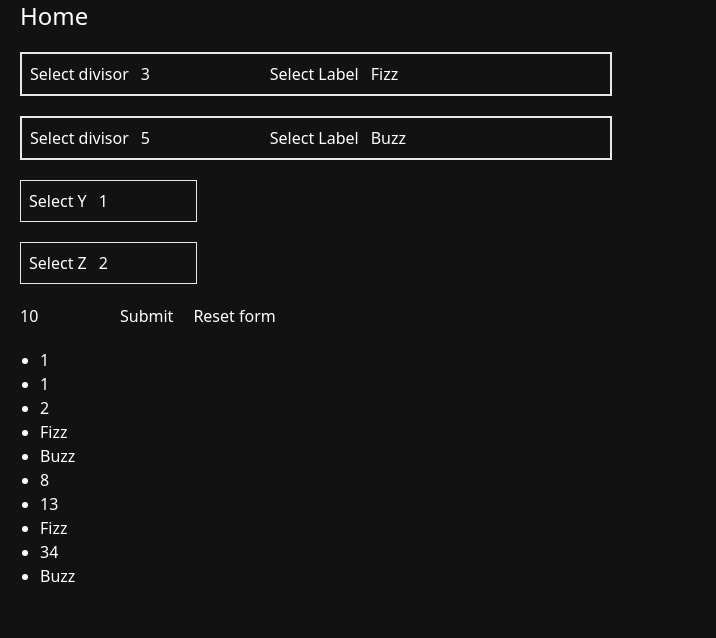
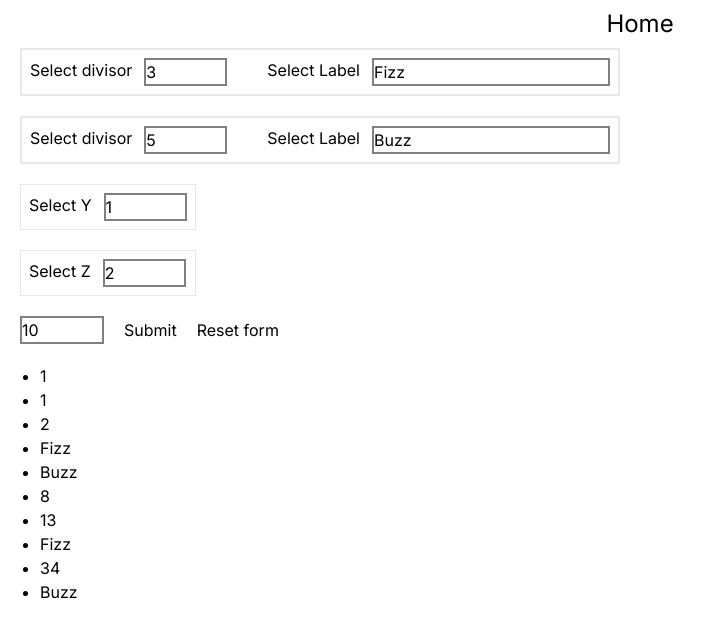
Before and after one commit to TyTerror/fizzbuzz, a Next.js app: page /combined in a window 1280 px wide. Shown: the top 638 px of the page, without its empty margins (0-716 px from the left). Built offline with nearby package versions, Linux system fonts and the light colour scheme.

Commit message:
Style changes

```diff
--- a/src/app/combined/page.tsx
+++ b/src/app/combined/page.tsx
@@ -28,7 +28,7 @@ export default function Combined() {
     const {y, z} = fibonacciParameters;
     const numbers = fibonacci(range, y, z).map(x => fizzBuzz(Number(x), divisors));
     return (
-        <main className="p-5">
+        <main className="px-5">
             <form onSubmit={onSubmit} className="flex flex-col gap-5">
                 <FizzBuzzControls/>
                 <FibonacciControls/>
--- a/src/app/fibonacci/page.tsx
+++ b/src/app/fibonacci/page.tsx
@@ -24,8 +24,8 @@ export default function Fibonacci() {
     const {range, y, z} = fibonacciParams;
     const numbers = fibonacci(range, y, z).map(x => x.toString());
     return (
-        <main className="p-5">
-            <form className="flex flex-col gap-10" onSubmit={onSubmit}>
+        <main className="px-5">
+            <form className="flex flex-col gap-5" onSubmit={onSubmit}>
                 <FibonacciControls/>
                 <SubmitForm/>
 
--- a/src/app/fizzbuzz/page.tsx
+++ b/src/app/fizzbuzz/page.tsx
@@ -21,7 +21,7 @@ export default function FizzBuzz() {
 
     const numbers = fizzBuzzUpTo(range, divisors);
     return (
-        <main className="p-5">
+        <main className="px-5">
             <form className="flex flex-col gap-5" onSubmit={onSubmit}>
                 <FizzBuzzControls/>
                 <SubmitForm/>
--- a/src/app/globals.css
+++ b/src/app/globals.css
@@ -2,36 +2,25 @@
 @tailwind components;
 @tailwind utilities;
 
-:root {
-    --max-width: 1100px;
-    --border-radius: 12px;
-
-    --foreground-rgb: 255, 255, 255;
-    --background-start-rgb: 0, 0, 0;
-    --background-end-rgb: 0, 0, 0;
-
-    --card-rgb: 100, 100, 100;
-    --card-border-rgb: 200, 200, 200;
-}
-
 * {
-    box-sizing: border-box;
-    padding: 0;
-    margin: 0;
-}
-
-input:invalid {
-    border: 2px dashed red;
+    box-sizing: content-box;
 }
 
 html,
 body {
     max-width: 100vw;
     overflow-x: hidden;
-    color-scheme: dark;
 }
 
 a {
     color: inherit;
     text-decoration: none;
 }
+
+input {
+    border: 2px solid grey;
+}
+
+input:invalid {
+    border: 2px dashed red;
+}
--- a/src/app/layout.tsx
+++ b/src/app/layout.tsx
@@ -1,13 +1,18 @@
 import './globals.css';
+import {Inter} from "next/font/google";
 import Link from "next/link";
 import React from "react";
 
+const inter = Inter({subsets: ['latin']});
+
 export default function RootLayout({children}: { children: React.ReactNode }) {
     return (
-        <html lang="en">
+        <html lang="en" className={inter.className}>
         <body>
-        <Link className="text-2xl p-5" href="/">Home</Link>
-        {children}
+            <div className="flex justify-center p-2">
+                <Link className="text-2xl" href="/">Home</Link>
+            </div>
+            {children}
         </body>
         </html>
     );
--- a/src/app/page.tsx
+++ b/src/app/page.tsx
@@ -1,12 +1,9 @@
-import {Inter} from 'next/font/google';
 import Link from 'next/link';
-
-const inter = Inter({subsets: ['latin']});
 
 export default function Home() {
     return (
-        <main>
-            <div>
+        <main className="flex justify-center">
+            <div className="flex flex-col gap-2 basis-5 w-fit">
                 <Card title="FizzBuzz" description="Run Fizz Buzz program" href="/fizzbuzz"/>
                 <Card title="Fibonacci" description="Run Fibonacci program" href="/fibonacci"/>
                 <Card title="Combined" description="Run both FizzBuzz and Fibonacci" href="/combined"/>
@@ -17,10 +14,8 @@ export default function Home() {
 
 function Card(props: { title: string, description: string, href: string }) {
     return (
-        <Link href={props.href}>
-            <h2 className={inter.className}>
-                {props.title} <span>-&gt;</span>
-            </h2>
+        <Link href={props.href} className="border border-black p-2 text-center">
+            {props.title}
         </Link>
     );
 }
--- a/src/ui/FibonacciControls.tsx
+++ b/src/ui/FibonacciControls.tsx
@@ -1,5 +1,3 @@
-"use client";
-
 import {FormEvent} from "react";
 
 export function FibonacciControls() {
--- a/src/ui/FizzBuzzControls.tsx
+++ b/src/ui/FizzBuzzControls.tsx
@@ -1,7 +1,7 @@
 "use client";
 
 import {FormEvent} from "react";
-import {Divisor} from "@/fizzbuzz";
+import {Divisor} from "@/utils/fizzbuzz";
 
 export const defaultDivisors: [Divisor, Divisor] = [{
     divisor: 3,
@@ -10,7 +10,6 @@ export const defaultDivisors: [Divisor, Divisor] = [{
     divisor: 5,
     label: "Buzz"
 }];
-
 
 /**
  * Sets up the UI that allows a user to change the divisors for fizzbuzz (example: 3 and 5) and the labels that are
--- a/src/ui/SubmitForm.tsx
+++ b/src/ui/SubmitForm.tsx
@@ -1,5 +1,3 @@
-"use client";
-
 import {FormEvent} from "react";
 
 export function SubmitForm() {
```
Also changed, not shown: src/app/styles.module.css (deleted, +0 -82 lines), .eslintrc.js, 2 other files (tests, documents, lock files or other folders).
